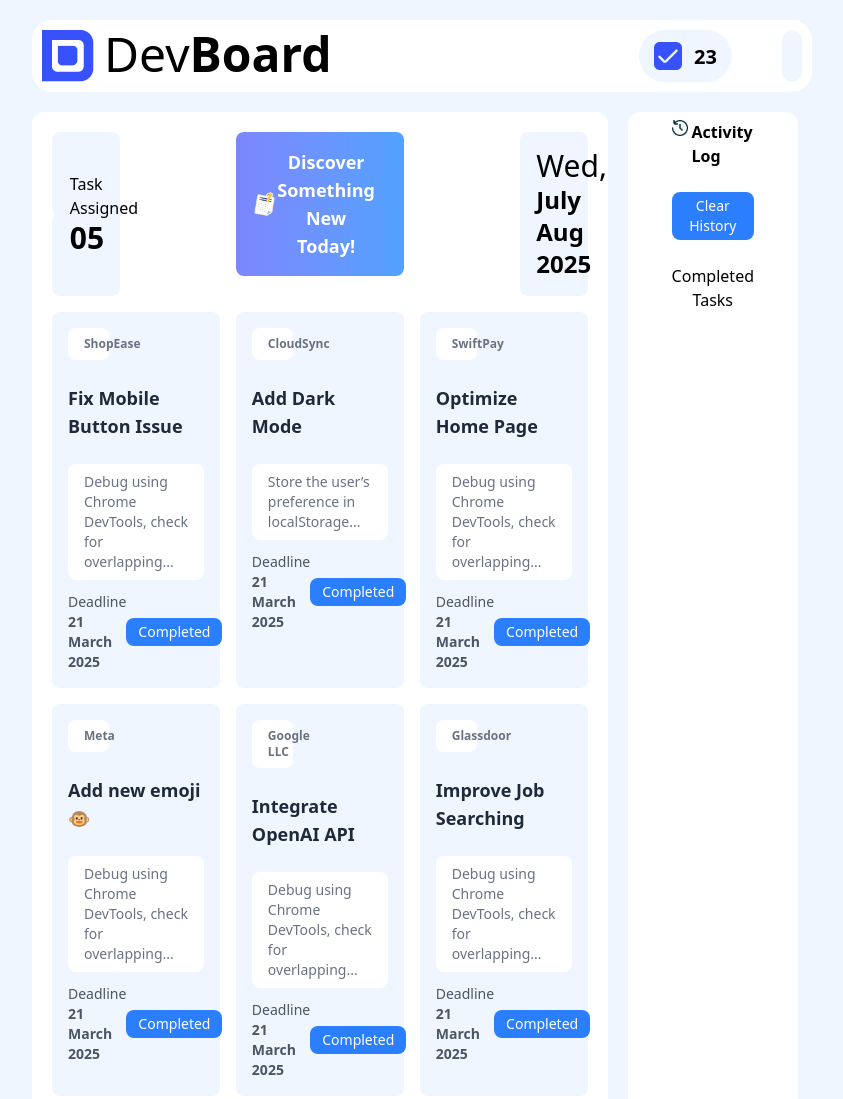
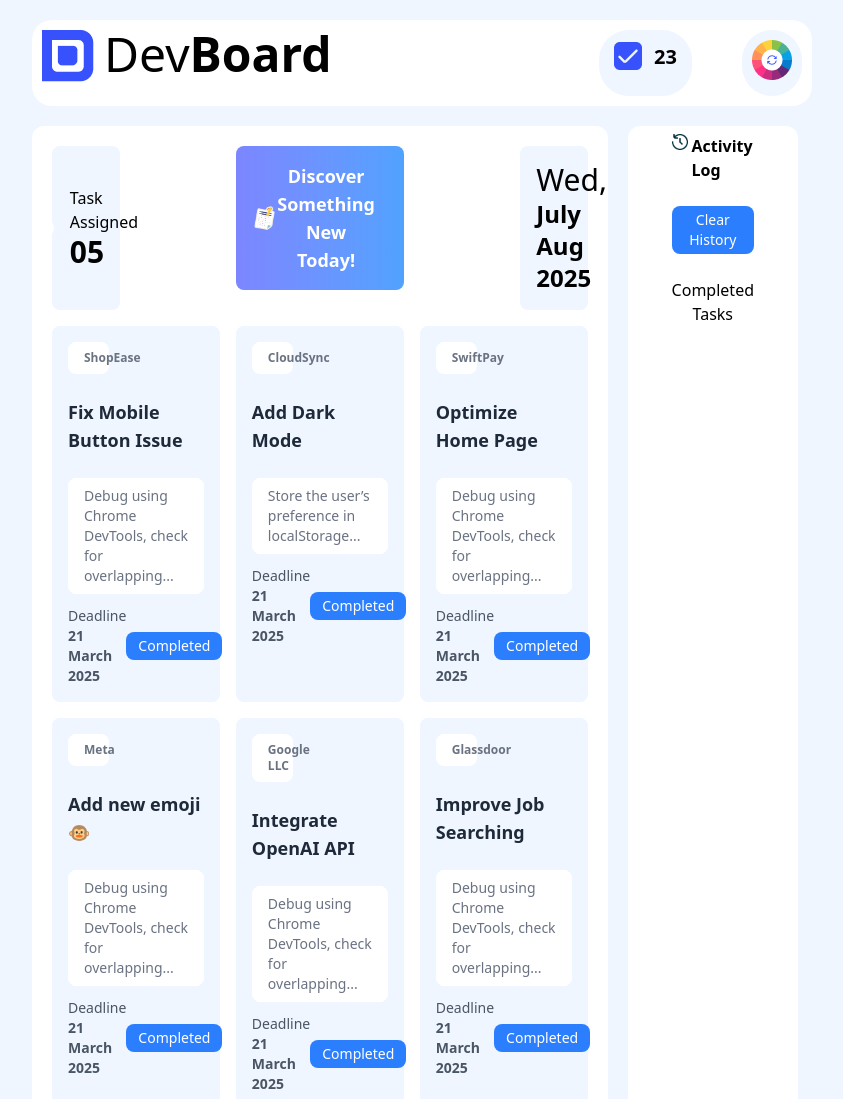
Before and after one commit to wasiquee/assignment-5, a plain HTML site: page index.html in a window 1280 px wide. Shown: the top 1099 px of the page, without its empty margins (218-1061 px from the left). Drawn offline with nearby package versions, Linux system fonts and the light colour scheme.

Commit message:
Added index.html, index2.html, and script.js

```diff
--- a/index.html
+++ b/index.html
@@ -87,7 +87,7 @@
                <div class="text-50xl"><img src="./assets/checkbox.png" alt=""> </div>
                <div id="pendingCount" class="dm"><h3>23</h3></div>
            </div>
-        <div  class="zm bg-blue-50"> <button onclick="document.body.style.backgroundColor=['lightblue', 'red', 'yellow', 'green', 'purple', 'pink', 'orange', 'teal', 'gray', 'gold'][Math.floor(Math.random()*10)]"> <img src="A5-Dev-Board/assets/theme-btn.png" alt=""></button></div>
+        <div  class="zm bg-blue-50"> <button onclick="document.body.style.backgroundColor=['lightblue', 'red', 'yellow', 'green', 'purple', 'pink', 'orange', 'teal', 'gray', 'gold'][Math.floor(Math.random()*10)]"> <img src="./assets/theme-btn.png" alt=""></button></div>
 
 
 
```
